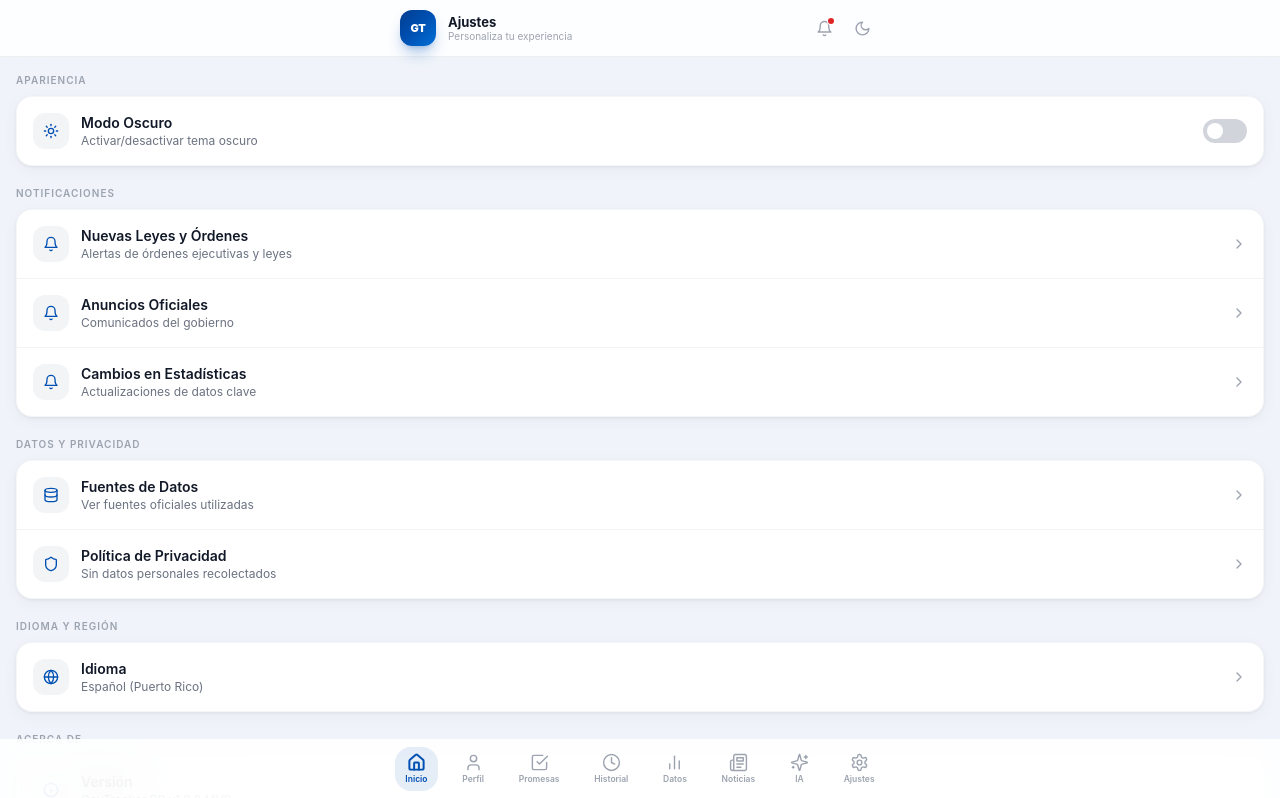
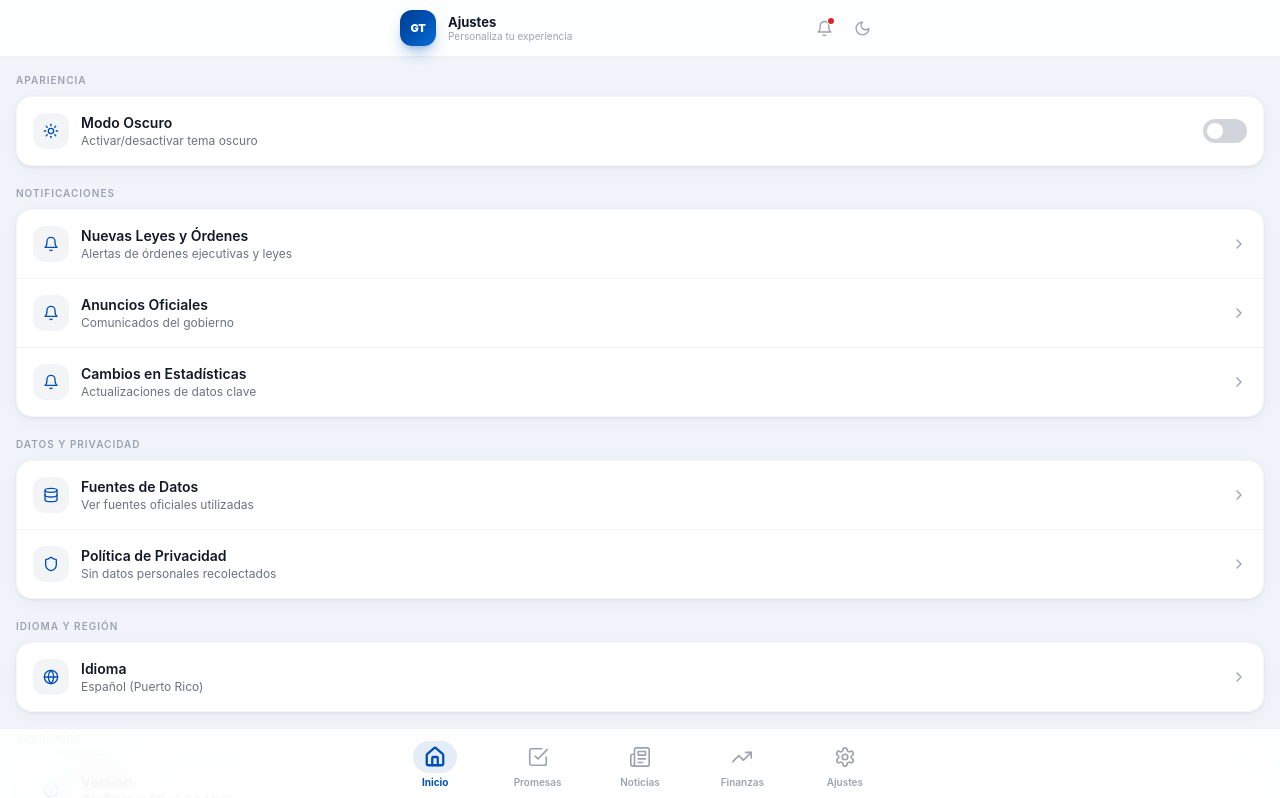
Before and after one commit to animacionespr/GameFal-, a Next.js app: page /ajustes in a window 1280 px wide. Shown: the top 798 px of the page. Built offline with nearby package versions, Linux system fonts and the light colour scheme.

Commit message:
ux: simplify bottom nav from 8 to 5 items, bigger touch targets

```diff
--- a/src/components/layout/BottomNav.tsx
+++ b/src/components/layout/BottomNav.tsx
@@ -2,44 +2,43 @@
 
 import Link from 'next/link'
 import { usePathname } from 'next/navigation'
-import { Home, User, CheckSquare, Clock, BarChart2, Newspaper, Sparkles, Settings } from 'lucide-react'
+import { Home, CheckSquare, Newspaper, TrendingUp, Settings } from 'lucide-react'
 import { cn } from '@/lib/utils'
 
-const navItems = [
-  { href: '/',             icon: Home,        label: 'Inicio'    },
-  { href: '/perfil',       icon: User,        label: 'Perfil'    },
-  { href: '/promesas',     icon: CheckSquare, label: 'Promesas'  },
-  { href: '/cronologia',   icon: Clock,       label: 'Historial' },
-  { href: '/estadisticas', icon: BarChart2,   label: 'Datos'     },
-  { href: '/noticias',     icon: Newspaper,   label: 'Noticias'  },
-  { href: '/analisis',     icon: Sparkles,    label: 'IA'        },
-  { href: '/ajustes',      icon: Settings,    label: 'Ajustes'   },
+const NAV = [
+  { href: '/',                                         icon: Home,        label: 'Inicio'   },
+  { href: '/jenniffer-gonzalez-colon/promesas/',       icon: CheckSquare, label: 'Promesas' },
+  { href: '/jenniffer-gonzalez-colon/noticias/',       icon: Newspaper,   label: 'Noticias' },
+  { href: '/jenniffer-gonzalez-colon/finanzas/',       icon: TrendingUp,  label: 'Finanzas' },
+  { href: '/jenniffer-gonzalez-colon/ajustes/',        icon: Settings,    label: 'Ajustes'  },
 ]
 
 export function BottomNav() {
   const pathname = usePathname()
 
   return (
-    <nav
-      className="fixed bottom-0 left-0 right-0 z-50 glass"
-      style={{ paddingBottom: 'env(safe-area-inset-bottom)' }}
-    >
-      <div className="flex items-center justify-around h-[60px] max-w-lg mx-auto px-1">
-        {navItems.map(({ href, icon: Icon, label }) => {
-          const active = pathname === href
+    <nav className="fixed bottom-0 left-0 right-0 z-50 glass border-t border-gray-200/50 dark:border-gray-700/50"
+      style={{ paddingBottom: 'env(safe-area-inset-bottom)' }}>
+      <div className="flex items-stretch h-[70px] max-w-lg mx-auto">
+        {NAV.map(({ href, icon: Icon, label }) => {
+          const active = href === '/'
+            ? pathname === '/' || pathname === ''
+            : pathname.startsWith(href.replace(/\/$/, ''))
           return (
-            <Link key={href} href={href} className={cn('nav-pill', active ? 'bg-primary/10 dark:bg-primary/20' : '')}>
-              <Icon
-                size={19}
-                strokeWidth={active ? 2.5 : 1.8}
-                className={cn(
-                  'transition-colors duration-200',
-                  active ? 'text-primary dark:text-secondary' : 'text-gray-400 dark:text-gray-600'
-                )}
-              />
+            <Link key={href} href={href}
+              className={cn(
+                'flex-1 flex flex-col items-center justify-center gap-1 transition-all duration-200 active:scale-95',
+                active ? 'text-primary dark:text-blue-400' : 'text-gray-400 dark:text-gray-500'
+              )}>
+              <div className={cn(
+                'w-11 h-8 rounded-2xl flex items-center justify-center transition-all duration-200',
+                active ? 'bg-primary/10 dark:bg-blue-400/15' : ''
+              )}>
+                <Icon size={22} strokeWidth={active ? 2.5 : 1.8} />
+              </div>
               <span className={cn(
-                'text-[8.5px] font-semibold leading-tight transition-colors',
-                active ? 'text-primary dark:text-secondary' : 'text-gray-400 dark:text-gray-600'
+                'text-[10px] font-semibold leading-none',
+                active ? 'font-bold' : ''
               )}>
                 {label}
               </span>
--- a/src/components/layout/DynamicPageShell.tsx
+++ b/src/components/layout/DynamicPageShell.tsx
@@ -2,7 +2,7 @@
 
 import Link from 'next/link'
 import { usePathname } from 'next/navigation'
-import { Home, User, CheckSquare, Clock, BarChart2, Newspaper, Sparkles, Settings, TrendingUp, ArrowLeft } from 'lucide-react'
+import { Home, CheckSquare, Newspaper, TrendingUp, Settings, ArrowLeft } from 'lucide-react'
 import { cn } from '@/lib/utils'
 
 interface Props {
@@ -13,14 +13,11 @@ interface Props {
 }
 
 const NAV_ITEMS = [
-  { key: '',           icon: Home,         label: 'Inicio'    },
-  { key: 'promesas',   icon: CheckSquare,  label: 'Promesas'  },
-  { key: 'finanzas',   icon: TrendingUp,   label: 'Finanzas'  },
-  { key: 'cronologia', icon: Clock,        label: 'Historial' },
-  { key: 'estadisticas',icon: BarChart2,   label: 'Datos'     },
-  { key: 'noticias',   icon: Newspaper,    label: 'Noticias'  },
-  { key: 'analisis',   icon: Sparkles,     label: 'IA'        },
-  { key: 'perfil',     icon: User,         label: 'Perfil'    },
+  { key: '',          icon: Home,        label: 'Inicio'   },
+  { key: 'promesas',  icon: CheckSquare, label: 'Promesas' },
+  { key: 'noticias',  icon: Newspaper,   label: 'Noticias' },
+  { key: 'finanzas',  icon: TrendingUp,  label: 'Finanzas' },
+  { key: 'ajustes',   icon: Settings,    label: 'Ajustes'  },
 ]
 
 export function DynamicPageShell({ slug, title, subtitle, children }: Props) {
@@ -41,26 +38,32 @@ export function DynamicPageShell({ slug, title, subtitle, children }: Props) {
         </div>
       </header>
 
-      <main className="flex-1" style={{ paddingBottom: 'calc(60px + env(safe-area-inset-bottom))' }}>
+      <main className="flex-1" style={{ paddingBottom: 'calc(70px + env(safe-area-inset-bottom))' }}>
         {children}
       </main>
 
       {/* Bottom nav */}
       <nav className="fixed bottom-0 left-0 right-0 z-50 glass border-t border-gray-200/50 dark:border-gray-700/50"
         style={{ paddingBottom: 'env(safe-area-inset-bottom)' }}>
-        <div className="flex items-center h-[60px] max-w-lg mx-auto overflow-x-auto no-scrollbar px-1">
+        <div className="flex items-stretch h-[70px] max-w-lg mx-auto">
           {NAV_ITEMS.map(({ key, icon: Icon, label }) => {
-            const href = key ? `/${slug}/${key}` : `/${slug}/`
+            const href = key ? `/${slug}/${key}/` : `/${slug}/`
             const active = key === ''
               ? pathname === `/${slug}` || pathname === `/${slug}/`
               : pathname.startsWith(`/${slug}/${key}`)
             return (
               <Link key={key} href={href}
-                className={cn('nav-pill shrink-0', active ? 'bg-primary/10 dark:bg-primary/20' : '')}>
-                <Icon size={18} strokeWidth={active ? 2.5 : 1.8}
-                  className={cn('transition-colors', active ? 'text-primary dark:text-secondary' : 'text-gray-400 dark:text-gray-600')} />
-                <span className={cn('text-[8px] font-semibold leading-tight transition-colors',
-                  active ? 'text-primary dark:text-secondary' : 'text-gray-400 dark:text-gray-600')}>
+                className={cn(
+                  'flex-1 flex flex-col items-center justify-center gap-1 transition-all duration-200 active:scale-95',
+                  active ? 'text-primary dark:text-blue-400' : 'text-gray-400 dark:text-gray-500'
+                )}>
+                <div className={cn(
+                  'w-11 h-8 rounded-2xl flex items-center justify-center transition-all duration-200',
+                  active ? 'bg-primary/10 dark:bg-blue-400/15' : ''
+                )}>
+                  <Icon size={22} strokeWidth={active ? 2.5 : 1.8} />
+                </div>
+                <span className={cn('text-[10px] font-semibold leading-none', active ? 'font-bold' : '')}>
                   {label}
                 </span>
               </Link>
```
